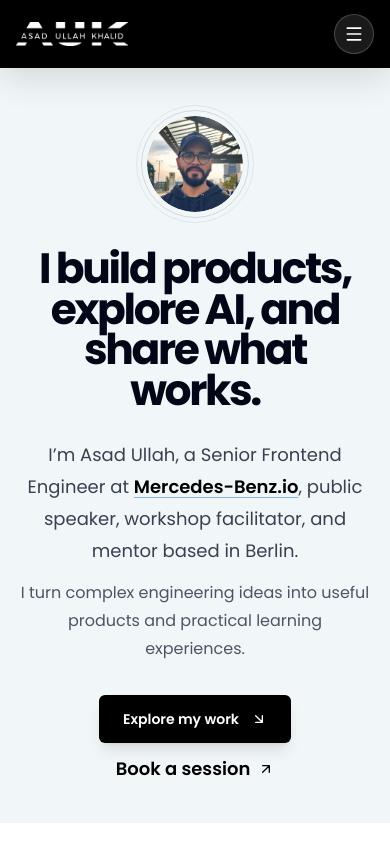
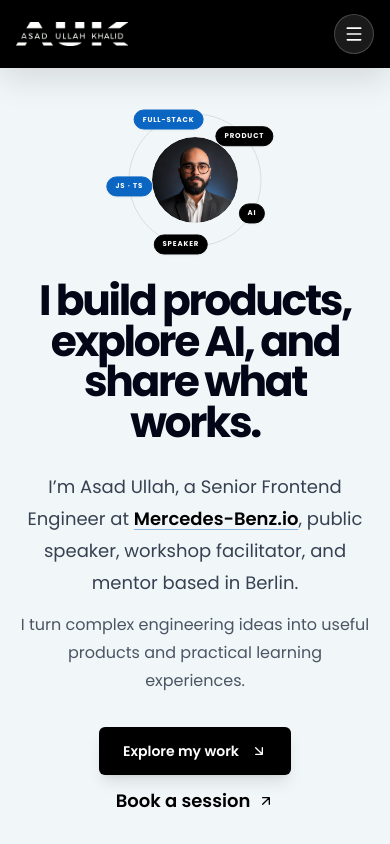
Before and after one commit to asadkhalid305/portfolio, a Next.js app: page /about in a window 390 px wide. Shown: the top 844 px of the page. Built offline with nearby package versions, Linux system fonts and the light colour scheme; no server answers.

Commit message:
feat(hero): add orbiting technology stack

```diff
--- a/src/app/globals.css
+++ b/src/app/globals.css
@@ -71,6 +71,10 @@
 }
 
 @layer utilities {
+  .animate-orbit {
+    animation: orbit calc(var(--duration) * 1s) linear infinite;
+  }
+
   .animate-shine-border {
     animation: shine-border var(--duration) infinite linear;
   }
@@ -99,21 +103,6 @@
 
   .hero-delay-5 {
     animation-delay: 390ms;
-  }
-
-  .hero-portrait-frame::before,
-  .hero-portrait-frame::after {
-    border: 1px solid rgb(0 0 0 / 12%);
-    border-radius: 9999px;
-    content: "";
-    inset: 2%;
-    pointer-events: none;
-    position: absolute;
-  }
-
-  .hero-portrait-frame::after {
-    border-color: rgb(0 0 0 / 7%);
-    inset: -3%;
   }
 
   .motion-reveal {
@@ -154,6 +143,19 @@
   }
 }
 
+@keyframes orbit {
+  0% {
+    transform: rotate(calc(var(--angle) * 1deg))
+      translateY(calc(var(--radius) * 1px))
+      rotate(calc(var(--angle) * -1deg));
+  }
+  100% {
+    transform: rotate(calc(var(--angle) * 1deg + 360deg))
+      translateY(calc(var(--radius) * 1px))
+      rotate(calc((var(--angle) * -1deg) - 360deg));
+  }
+}
+
 @media (prefers-reduced-motion: reduce) {
   *,
   *::before,
@@ -168,4 +170,8 @@
     opacity: 1;
     transform: none;
   }
+
+  .animate-orbit {
+    animation: none !important;
+  }
 }
--- a/src/components/about/about.tsx
+++ b/src/components/about/about.tsx
@@ -1,5 +1,6 @@
 import clsx from "clsx";
 import Image from "next/image";
+import TechnologyOrbit from "@/components/about/technology-orbit";
 import LinkButton from "@/components/ui/link-button";
 import { Lens } from "@/components/ui/lens";
 import aboutData from "@/constants/about.json";
@@ -13,20 +14,25 @@ function Portrait({ compact = false }: { compact?: boolean }) {
   return (
     <div
       className={clsx(
-        "hero-portrait-frame relative aspect-square",
-        compact ? "w-28 sm:w-32" : "w-[min(88vw,30rem)]"
+        "relative isolate aspect-square",
+        compact
+          ? "w-36 sm:scale-125 md:scale-150 lg:scale-[1.6]"
+          : "w-[min(92vw,34rem)]"
       )}
     >
       <Lens
         ariaLabel={`Zoom into ${personalPhoto.alt}`}
-        className="absolute inset-[7%] rounded-full"
-        lensSize={compact ? 96 : 170}
+        className={clsx(
+          "absolute z-10 rounded-full",
+          compact ? "inset-[20%]" : "inset-[17%]"
+        )}
+        lensSize={compact ? 88 : 170}
         zoomFactor={1.16}
       >
         <div className="relative h-full w-full overflow-hidden rounded-full bg-[#e7eef1]">
           <Image
             alt={personalPhoto.alt}
-            className="object-cover object-[center_32%] transition-transform duration-700 ease-out hover:scale-[1.015]"
+            className="scale-[1.08] object-cover object-[center_31%] transition-transform duration-700 ease-out hover:scale-[1.1]"
             draggable="false"
             fill
             priority
@@ -40,6 +46,7 @@ function Portrait({ compact = false }: { compact?: boolean }) {
           />
         </div>
       </Lens>
+      <TechnologyOrbit compact={compact} />
     </div>
   );
 }
@@ -48,7 +55,7 @@ export default function About() {
   return (
     <div className="grid items-center gap-8 py-10 sm:gap-10 sm:py-12 xl:min-h-[calc(100svh-68px)] xl:grid-cols-[1.15fr_0.85fr] xl:gap-12 xl:py-10">
       <div className="relative z-10 mx-auto max-w-3xl text-center xl:mx-0 xl:text-left">
-        <div className="hero-enter hero-delay-1 mb-7 flex justify-center xl:hidden">
+        <div className="hero-enter hero-delay-1 mb-7 flex justify-center sm:mb-12 md:mb-16 lg:mb-20 lg:mt-4 xl:hidden">
           <Portrait compact />
         </div>
 
@@ -94,7 +101,7 @@ export default function About() {
         </div>
       </div>
 
-      <div className="hero-enter hero-delay-3 relative mx-auto hidden w-full max-w-[30rem] items-center justify-center xl:flex xl:justify-end">
+      <div className="hero-enter hero-delay-3 relative mx-auto hidden w-full max-w-[34rem] items-center justify-center xl:flex xl:justify-end">
         <Portrait />
       </div>
     </div>
--- /dev/null
+++ b/src/components/about/technology-orbit.tsx
@@ -0,0 +1,43 @@
+import { OrbitingCircles } from "@/components/ui/orbiting-circles";
+import { cn } from "@/lib/utils";
+
+const expertise = [
+  { compactLabel: "JS · TS", featured: true, label: "JS · TS" },
+  { compactLabel: "FULL-STACK", featured: true, label: "FULL-STACK" },
+  { compactLabel: "PRODUCT", label: "PRODUCT ENGINEERING" },
+  { compactLabel: "AI", label: "APPLIED AI" },
+  { compactLabel: "SPEAKER", label: "TALKS · WORKSHOPS" },
+] as const;
+
+export default function TechnologyOrbit({ compact = false }: { compact?: boolean }) {
+  return (
+    <div
+      aria-label="Core expertise: JavaScript and TypeScript, full-stack and product engineering, applied AI, talks and workshops"
+      className="pointer-events-none absolute inset-0 z-20"
+      role="img"
+    >
+      <OrbitingCircles
+        duration={compact ? 28 : 42}
+        iconSize={compact ? 22 : 32}
+        radius={compact ? 66 : 260}
+      >
+        {expertise.map((item) => (
+          <span
+            className={cn(
+              "flex flex-none whitespace-nowrap rounded-full border font-bold text-white",
+              compact
+                ? "px-2 py-1 text-[7px] tracking-[0.12em] shadow-sm"
+                : "px-3 py-2 text-[10px] tracking-[0.14em] shadow-md",
+              "featured" in item
+                ? "border-brand-blue bg-brand-blue"
+                : "border-c-dark bg-c-dark"
+            )}
+            key={item.label}
+          >
+            {compact ? item.compactLabel : item.label}
+          </span>
+        ))}
+      </OrbitingCircles>
+    </div>
+  );
+}
--- /dev/null
+++ b/src/components/ui/orbiting-circles.tsx
@@ -0,0 +1,78 @@
+import React from "react"
+
+import { cn } from "@/lib/utils"
+
+export interface OrbitingCirclesProps extends React.HTMLAttributes<HTMLDivElement> {
+  className?: string
+  children?: React.ReactNode
+  reverse?: boolean
+  duration?: number
+  delay?: number
+  radius?: number
+  path?: boolean
+  iconSize?: number
+  speed?: number
+}
+
+export function OrbitingCircles({
+  className,
+  children,
+  reverse,
+  duration = 20,
+  delay = 0,
+  radius = 160,
+  path = true,
+  iconSize = 30,
+  speed = 1,
+  ...props
+}: OrbitingCirclesProps) {
+  const calculatedDuration = duration / speed
+  return (
+    <>
+      {path && (
+        <svg
+          xmlns="http://www.w3.org/2000/svg"
+          version="1.1"
+          className="pointer-events-none absolute inset-0 size-full"
+        >
+          <circle
+            className="stroke-black/10 stroke-1 dark:stroke-white/10"
+            cx="50%"
+            cy="50%"
+            r={radius}
+            fill="none"
+          />
+        </svg>
+      )}
+      {React.Children.map(children, (child, index) => {
+        const angle = (360 / React.Children.count(children)) * index
+        return (
+          <div
+            style={
+              {
+                "--duration": calculatedDuration,
+                "--radius": radius,
+                "--angle": angle,
+                "--icon-size": `${iconSize}px`,
+                animationDelay: `${-delay}s`,
+                height: "var(--icon-size)",
+                left: "calc(50% - var(--icon-size) / 2)",
+                top: "calc(50% - var(--icon-size) / 2)",
+                transform: `rotate(${angle}deg) translateY(${radius}px) rotate(${-angle}deg)`,
+                width: "var(--icon-size)",
+              } as React.CSSProperties
+            }
+            className={cn(
+              "animate-orbit absolute flex transform-gpu items-center justify-center rounded-full",
+              { "[animation-direction:reverse]": reverse },
+              className
+            )}
+            {...props}
+          >
+            {child}
+          </div>
+        )
+      })}
+    </>
+  )
+}
--- a/src/constants/about.json
+++ b/src/constants/about.json
@@ -7,7 +7,7 @@
     "href": "/#projects"
   },
   "personalPhoto": {
-    "src": "/images/myself.webp",
+    "src": "/images/myself-4.webp",
     "alt": "Portrait of Asad Ullah Khalid"
   },
   "screenReaderTitle": "About Asad Ullah Khalid"
```
Also changed, not shown: public/images/myself-4.webp (added).
